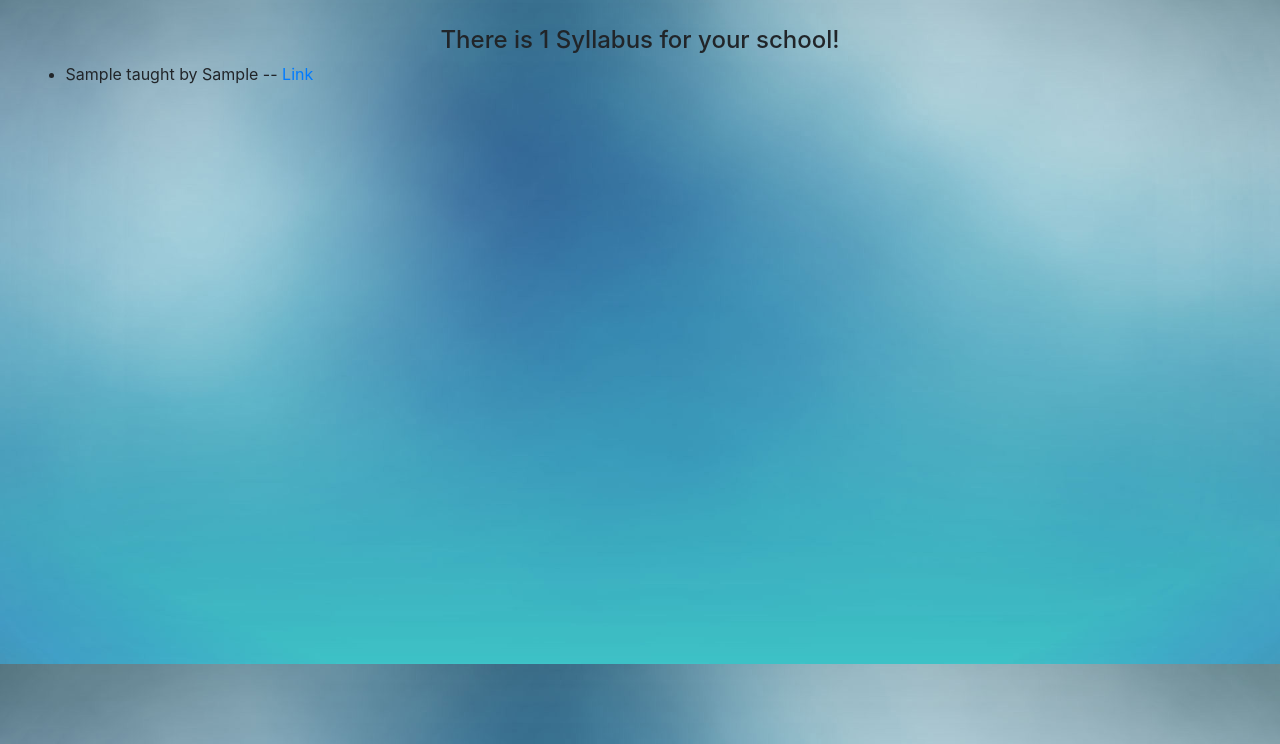
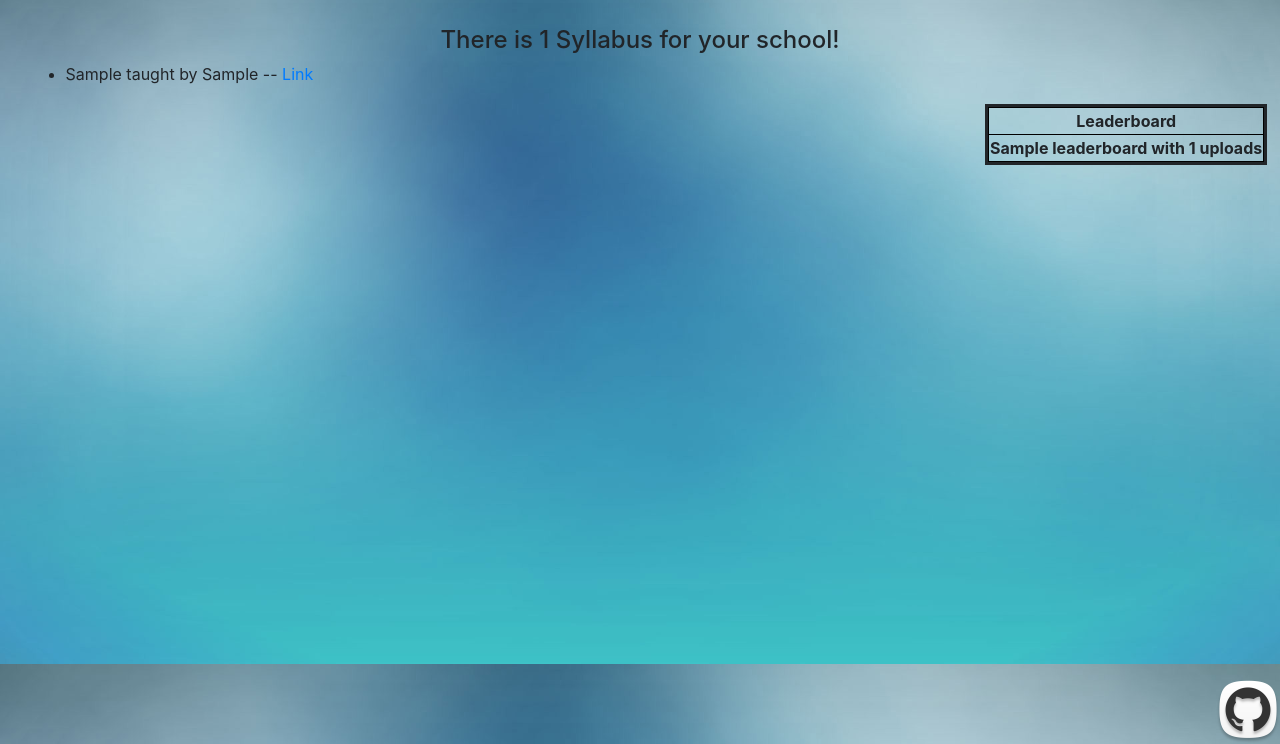
Before and after one commit to SyllabiShare/syllabi-share, a Django app: template templates/index.html in a window 1280 px wide. Shown: the part 56-800 px from the top of the page. Run offline with Django 3.2, Linux system fonts and the light colour scheme; tables that the repository leaves empty hold one stand-in row (values such as "Sample post"); the template is opened without the code that fills it: values that come from a table or form of the project are taken from there, most other values are stand-ins (such as "Sample title", 1, 10 or a date in 2020); data that the repository does not hold is empty; some libraries are stand-ins or nearby versions.

Commit message:
added link to github repo and leaderboard

```diff
--- a/project/settings.py
+++ b/project/settings.py
@@ -48,6 +48,7 @@ INSTALLED_APPS = [
     'syllabiShare',
     'social_django',
     'storages',
+    'jsonfield',
 ]
 
 MIDDLEWARE = [
--- a/project/static/style.css
+++ b/project/static/style.css
@@ -19,3 +19,24 @@ body {
     margin: auto;
     width: 10%;
 }
+
+.github {
+    position: fixed;
+    right: 0px;
+    bottom: 0px;
+    height: 64px;
+    width: 64px;
+}
+
+.leaderboard {
+    position: absolute;
+    right: 0px;
+    top: 20%;
+    margin-right: 1%;
+    border-style: solid;
+    text-align: center;
+}
+
+table, th, td {
+    border: 1px solid black;
+}
--- a/syllabiShare/models.py
+++ b/syllabiShare/models.py
@@ -1,4 +1,5 @@
 from django.db import models
+from jsonfield import JSONField
 
 class Submission(models.Model):
     user = models.TextField()
@@ -13,11 +14,20 @@ class School(models.Model):
     domain = models.TextField(unique=True)
     poster = models.TextField(blank=True)
     reviewed = models.BooleanField(default=False)
+    uploads = JSONField(default={})
     def add_school(self,name,id):
         self.school = name
         self.poster = id
     def review(self):
         self.reviewed = True
+    def upload(self,name):
+        if name in self.uploads:
+            self.uploads[name] += 1
+        else:
+            self.uploads[name] = 1
+    def topFive(self,name):
+        return [(i,self.uploads[i]) for i in sorted(self.uploads,reverse=True)[:min(len(self.uploads),5)]]
+
 
 class Suggestion(models.Model):
     name = models.TextField()
--- a/syllabiShare/views.py
+++ b/syllabiShare/views.py
@@ -45,7 +45,7 @@ def index(request):
         return render(request, 'school.html', {'first': True})
     elif not entry.reviewed and not user_string == entry.poster:
         return render(request, 'school.html', {'poster': entry.poster,'name': entry.school})
-    return render(request, 'index.html', {'AWS_S3_CUSTOM_DOMAIN':settings.AWS_S3_CUSTOM_DOMAIN, 'posts':Submission.objects.filter(school=get_domain(request.user.email))})
+    return render(request, 'index.html', {'AWS_S3_CUSTOM_DOMAIN':settings.AWS_S3_CUSTOM_DOMAIN, 'leaderboard':School.objects.filter(domain=get_domain(request.user.email))[0].topFive(request.user.username),'posts':Submission.objects.filter(school=get_domain(request.user.email))})
 
 
 def search(request):
@@ -82,6 +82,9 @@ def upload(request):
         entry.upvotes = 1
         entry.syllabus = request.FILES['file']
         entry.save()
+        school = School.objects.filter(domain=entry.school)[0]
+        school.upload(request.user.username)
+        school.save()
         success = True
     return render(request, 'upload.html', {'success': success})
 
--- a/templates/base.html
+++ b/templates/base.html
@@ -45,5 +45,6 @@
       {% block content %}
       {% endblock %}
     </div>
+    <a href="https://github.com/verndrade/syllabi-share"><img class="github" src="{% static 'github.png' %}"></a>
   </body>
 </html>
--- a/templates/error.html
+++ b/templates/error.html
@@ -5,7 +5,7 @@
     <meta charset="utf-8">
     <title> Syllabi Share </title>
     <link rel="stylesheet" type="text/css" href="{% static 'style.css' %}">
-    <link rel="shortcut icon" href="{% static 'favicon.ico' %}' type='image/x-icon' %}">
+    <link rel="shortcut icon" href="{% static 'favicon.ico' %}" type="image/x-icon">
     <link rel="stylesheet" href="https://maxcdn.bootstrapcdn.com/bootstrap/4.4.1/css/bootstrap.min.css">
     <script src="https://ajax.googleapis.com/ajax/libs/jquery/3.5.1/jquery.min.js"></script>
     <script src="https://cdnjs.cloudflare.com/ajax/libs/popper.js/1.16.0/umd/popper.min.js"></script>
@@ -25,5 +25,6 @@
     {% if loggedIn %}
     <div class="alert alert-danger text-center" style="width: 20%; margin: auto;" role="alert"> That was not a .edu email! </div>
     {% endif %}
+    <a href="https://github.com/verndrade/syllabi-share"><img class="github" src="{% static 'github.png' %}"></a>
   </body>
 </html>
--- a/templates/index.html
+++ b/templates/index.html
@@ -2,15 +2,24 @@
 {% block content %}
 
 {% if posts.count == 1 %}
-  <h4 class="text-center">There is 1 Syllabus for your school!</h4>
+<h4 class="text-center">There is 1 Syllabus for your school!</h4>
 {% else %}
-  <h4 class="text-center">There are {{posts.count}} Syllabi for your school! Add More!</h4>
+<h4 class="text-center">There are {{posts.count}} Syllabi for your school! Add More!</h4>
 {% endif %}
 
 <ul>
   {% for post in posts %}
-    <li>{{post.course}} taught by {{post.prof}} -- <a href="https://{{AWS_S3_CUSTOM_DOMAIN}}/{{post.syllabus}}">Link</a></li><br>
+  <li>{{post.course}} taught by {{post.prof}} -- <a href="https://{{AWS_S3_CUSTOM_DOMAIN}}/{{post.syllabus}}">Link</a></li>
+  <br>
   {% endfor %}
 </ul>
 
+<div class="leaderboard">
+  <table>
+    <tr><th>Leaderboard</th></tr>
+      {% for name,number in leaderboard %}
+      <tr><th>{{name}} with {{number}} uploads</th></tr>
+      {% endfor %}
+  </table>
+</div>
 {% endblock %}
```
Also changed, not shown: project/static/github.png (added), syllabiShare/migrations/0008_school_uploads.py (added). Lines whose indentation alone changed are shown as unchanged.
